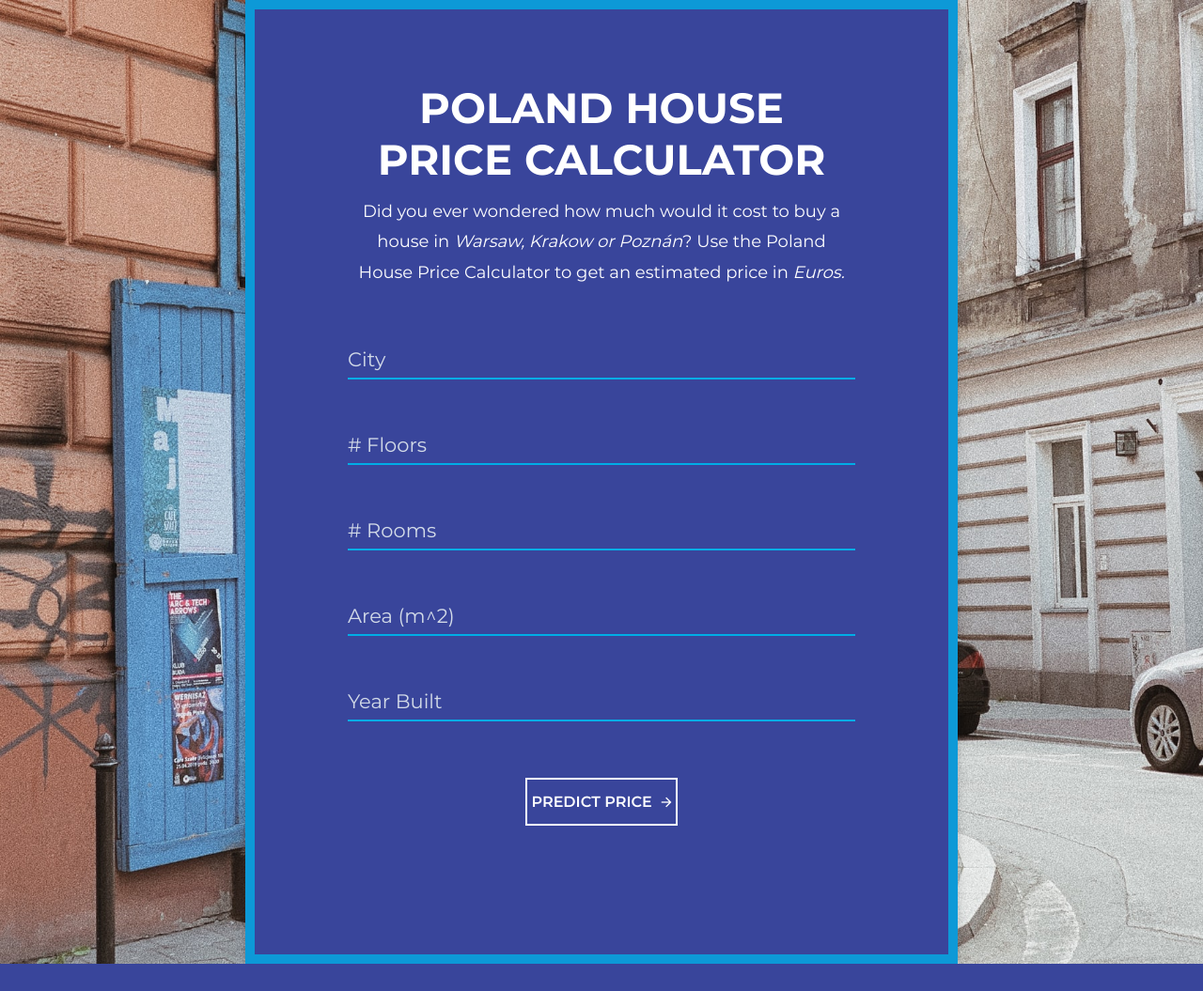
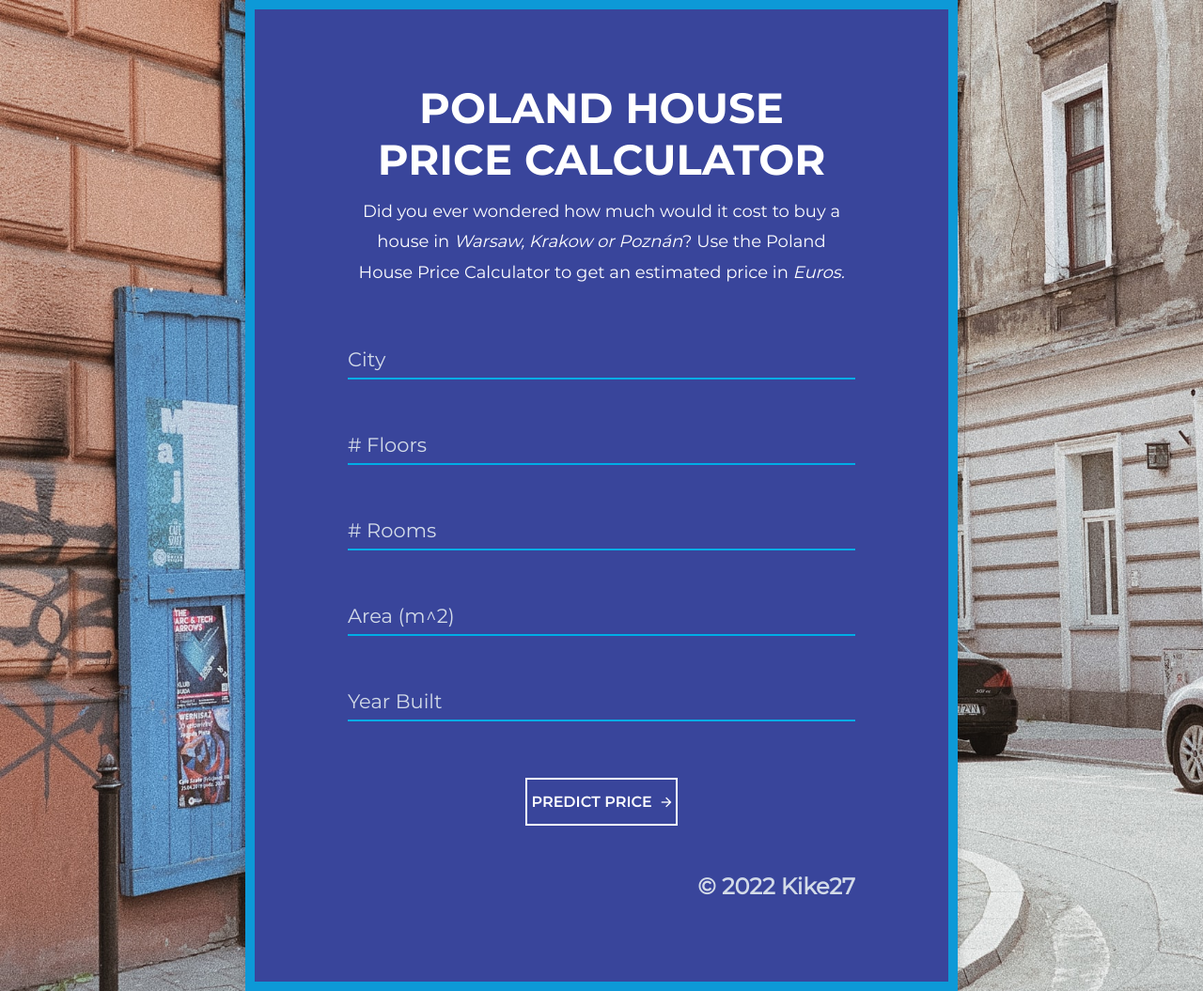
Before and after one commit to princeKike27/Poland-House-Prices-Prediction, a Flask app: page / in a window 1280 px wide. Shown: the whole page at 94% size. Before the commit the page ends 1026 px from the top, so only its background shows below. Run offline with Flask 2, Linux system fonts and the light colour scheme; parts of the project's set-up code (start-up, migrations or seed data) failed here and were passed over.

Commit message:
Add files via upload

```diff
--- a/templates/home.html
+++ b/templates/home.html
@@ -16,6 +16,7 @@
 	<body>
 
 		<div class="wrapper">
+
 			<div class="inner">
 				<form action="{{url_for('predict')}}" id="price_form", method='POST'>
 					<h3>Poland House Price Calculator</h3>
@@ -67,6 +68,10 @@
 				<br></br>
 				<!-- DISPLAY PREDICTIVE PRICE -->
 			 <h3>{{prediction_text}}</h3>
+
+			 <!-- CORP -->
+			 <div class="corp"><h2>&copy; 2022 Kike27</h2></div>
+
 			</div>
 		</div>
 
```
